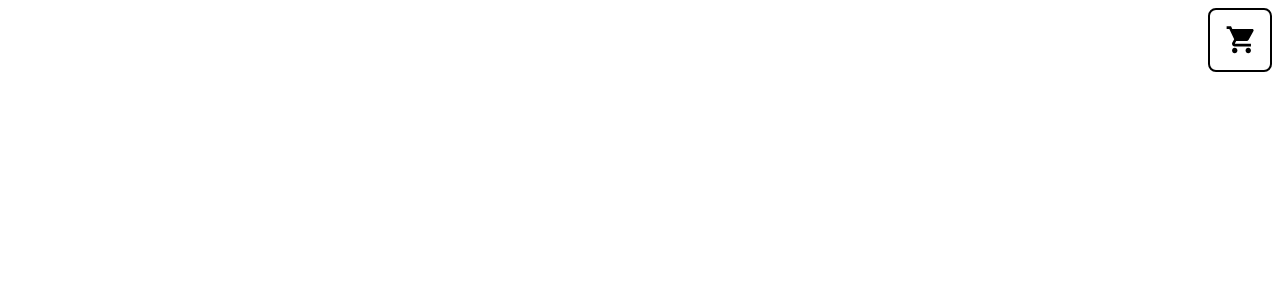
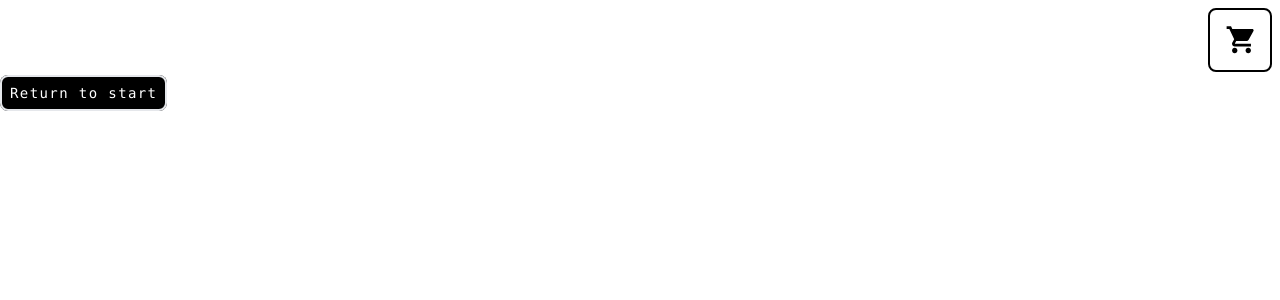
Before and after one commit to JubaDeveloper/shopping-site-pb, a React (Vite) app: page /cart in a window 1280 px wide. Shown: the top 300 px of the page. Built offline with nearby package versions, Linux system fonts and the light colour scheme.

Commit message:
Added new updates

```diff
--- a/src/molecules/back/back.tsx
+++ b/src/molecules/back/back.tsx
@@ -8,7 +8,7 @@ interface IBackProps {
 export const Back = ({ previousPath, previousPathName }: IBackProps): React.ReactElement => {
     return (
         <div>
-            <Link className={"bg-black text-white border-2 rounded-lg p-2 font-mono text-sm font-mono tracking-widest"} to={previousPath}>
+            <Link className={"bg-black text-white border-2 rounded-lg p-2 font-mono text-sm tracking-widest"} to={previousPath}>
                 Return to {previousPathName}
             </Link>
         </div>
--- a/src/molecules/product-view/productview.tsx
+++ b/src/molecules/product-view/productview.tsx
@@ -16,7 +16,7 @@ export const ProductView = ({
     const updateCartItems = (): void => {
         const refItemIndex = cartItems.findIndex(item => item.itemId == id)
         if (refItemIndex != -1) {
-            const updatingItems = cartItems.copyWithin(0)
+            const updatingItems = cartItems.copyWithin(0, 0)
             updatingItems[refItemIndex] = {
                 ...updatingItems[refItemIndex],
                 count: updatingItems[refItemIndex].count + quantyToAdd
--- a/src/templates/cart-view/cartview.tsx
+++ b/src/templates/cart-view/cartview.tsx
@@ -1,4 +1,5 @@
 import { products } from "@/api/fakeApi";
+import { Back } from "@/molecules/back/back";
 import { IProductProp } from "@/molecules/product/productbox";
 import { HeaderBase } from "@/organisms/header-base/headerbase";
 import { ProductListCart } from "@/organisms/product-list-cart/productlist";
@@ -25,6 +26,7 @@ export const CartView = (): ReactElement => {
     return (
         <div>
             <HeaderBase/>
+            <Back previousPath="/" previousPathName="start"/>
             <ProductListCart products={items}/>
         </div>
     )
--- a/src/templates/product-view-page/productview.tsx
+++ b/src/templates/product-view-page/productview.tsx
@@ -1,9 +1,10 @@
+import { Back } from "@/molecules/back/back"
 import { ReactElement, useEffect, useState } from "react"
 import { useParams } from "react-router-dom"
 import fakeApi from "../../api/fakeApi"
-import { ResourceLoading } from "../../organisms/resource-loading/resourceloading"
 import { ProductView } from "../../molecules/product-view/productview"
 import { HeaderBase } from "../../organisms/header-base/headerbase"
+import { ResourceLoading } from "../../organisms/resource-loading/resourceloading"
 
 export const ProductViewPage = (): ReactElement => {
     const [finishedFetch, setFinishedFetch] = useState(false)
@@ -28,6 +29,7 @@ export const ProductViewPage = (): ReactElement => {
     return (
         <>
             <HeaderBase/>
+            <Back previousPath="/" previousPathName="start"/>
             <div className="p-2">
                 {finishedFetch ? (product &&
                 <ProductView
```
